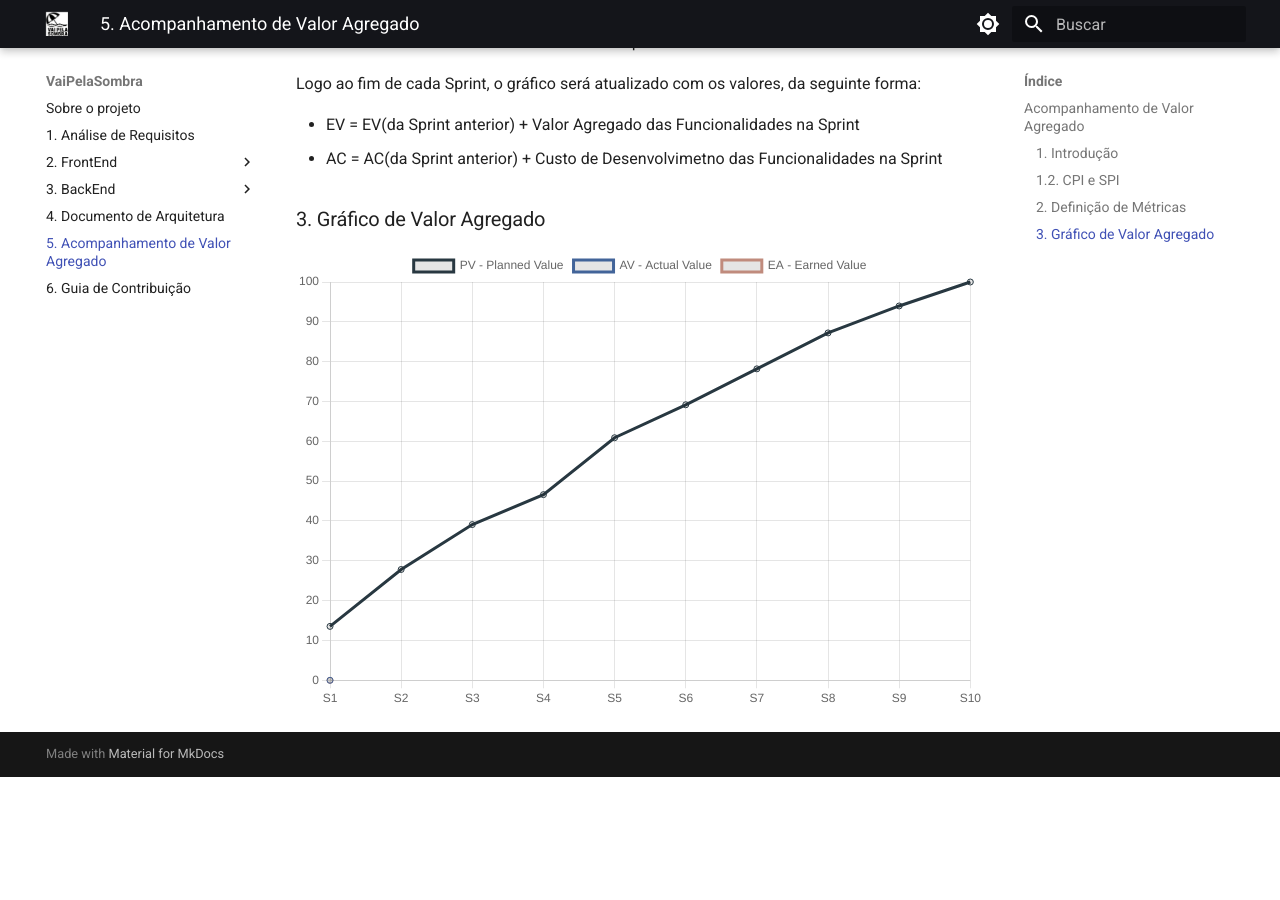
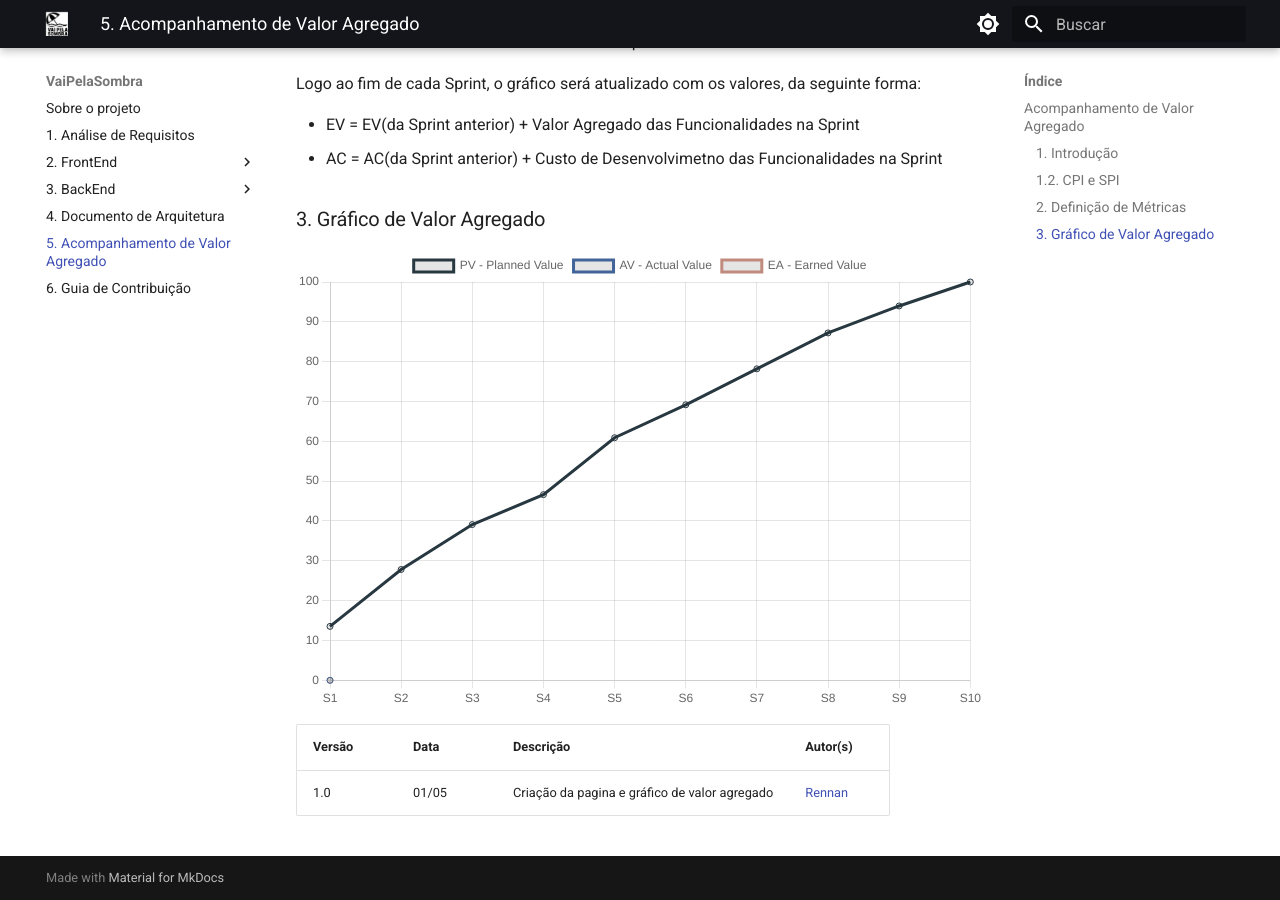
Before and after one commit to fga-eps-mds/2025.1-VaiPelaSombra-docs, an MkDocs documentation site: the page built from docs/DocValorAgregado/index.md, in a window 1280 px wide and 900 px high, scrolled down 1632 px. Built offline with MkDocs 1.6.1 and Material for MkDocs 9.7.7, drawn with Linux system fonts in a browser that asks for light colours; before the commit the page ends 2409 px from its top, so only the background shows below that.

Commit message:
Adicionando versionamento

```diff
--- a/docs/DocValorAgregado/index.md
+++ b/docs/DocValorAgregado/index.md
@@ -129,3 +129,7 @@ Logo ao fim de cada Sprint, o gráfico será atualizado com os valores, da segui
     }
   });
 </script>
+
+|Versão|Data|Descrição|Autor(s)|
+|---|---|---|---|
+|1.0| 01/05 | Criação da pagina e gráfico de valor agregado |[Rennan](https://github.com/renannOgomes)|s
```
Also changed, not shown: docs/Requisitos/index.md (+5 -0 lines).
